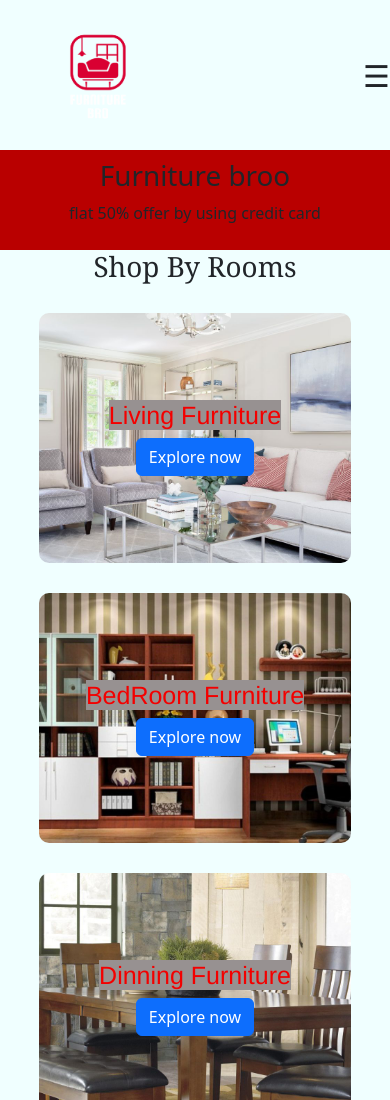
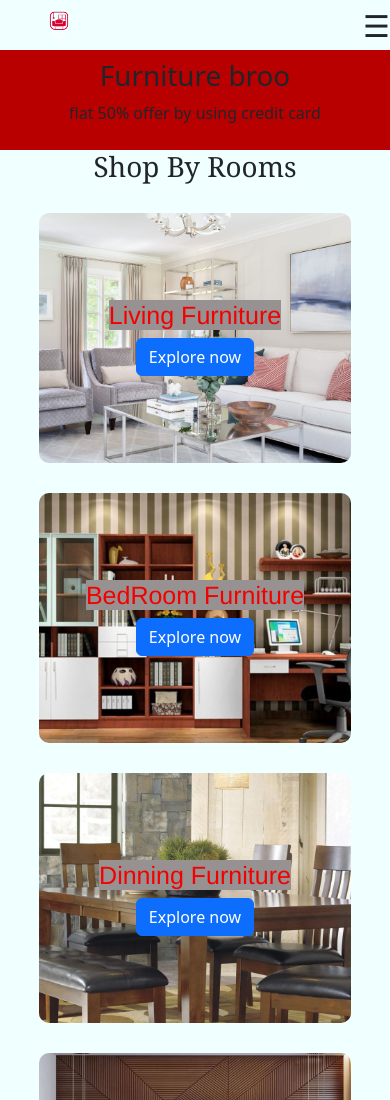
Before and after one commit to anasmohamad369/web2, a plain HTML site: page index.html in a window 390 px wide. Shown: the top 1100 px of the page. Drawn offline with nearby package versions, Linux system fonts and the light colour scheme.

Commit message:
commit css\

```diff
--- a/index.css
+++ b/index.css
@@ -35,8 +35,8 @@
 }
 
 .image img {
-    height: 150px;
-    width: 150px;
+    height: 100px;
+    width: 100px;
 }
 .navig{
     width: 80%;
@@ -70,9 +70,10 @@
 
 .images {
     display: flex;
-    justify-content: center;
-    align-items: center;
+    justify-content: flex-start;
+    align-items: flex-start;
     flex-direction: column;
+
     font-size: 28px;
 }
 
@@ -144,8 +145,9 @@
     }
 
     .image {
-        width: 50%;
-        text-align: center;
+        width: 30%;
+        display: flex;
+
     }
     .navig{
         display: flex;
@@ -174,7 +176,10 @@
     .img1, .img2, .img3, .img4 {
         width: 80%;
     }
-
+.image img{
+    height: 50px;
+    width: 50px;
+}
     .shopping h4 {
         background-color: rgb(151, 145, 145);
         color: rgb(243, 0, 0);
```
